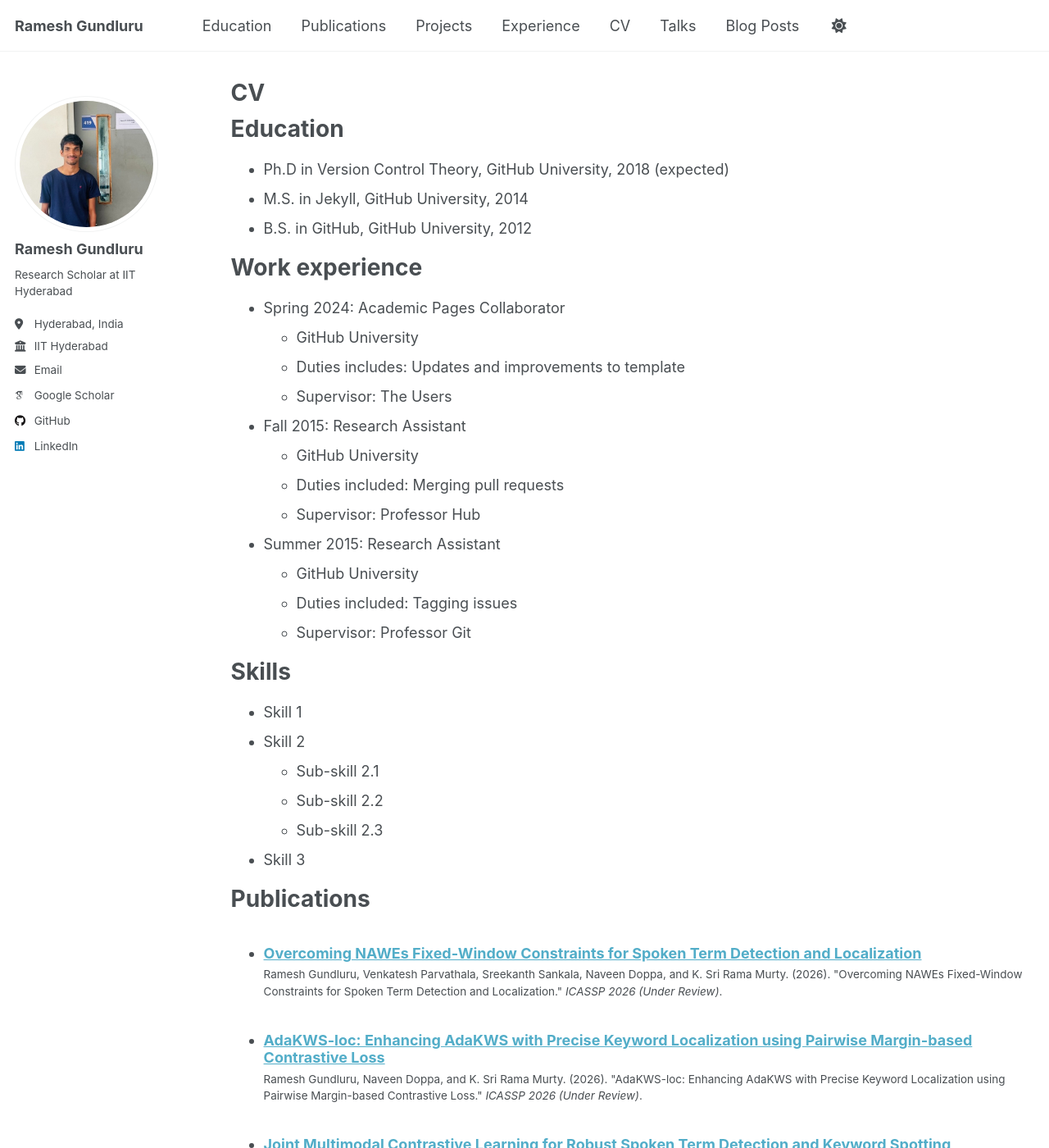
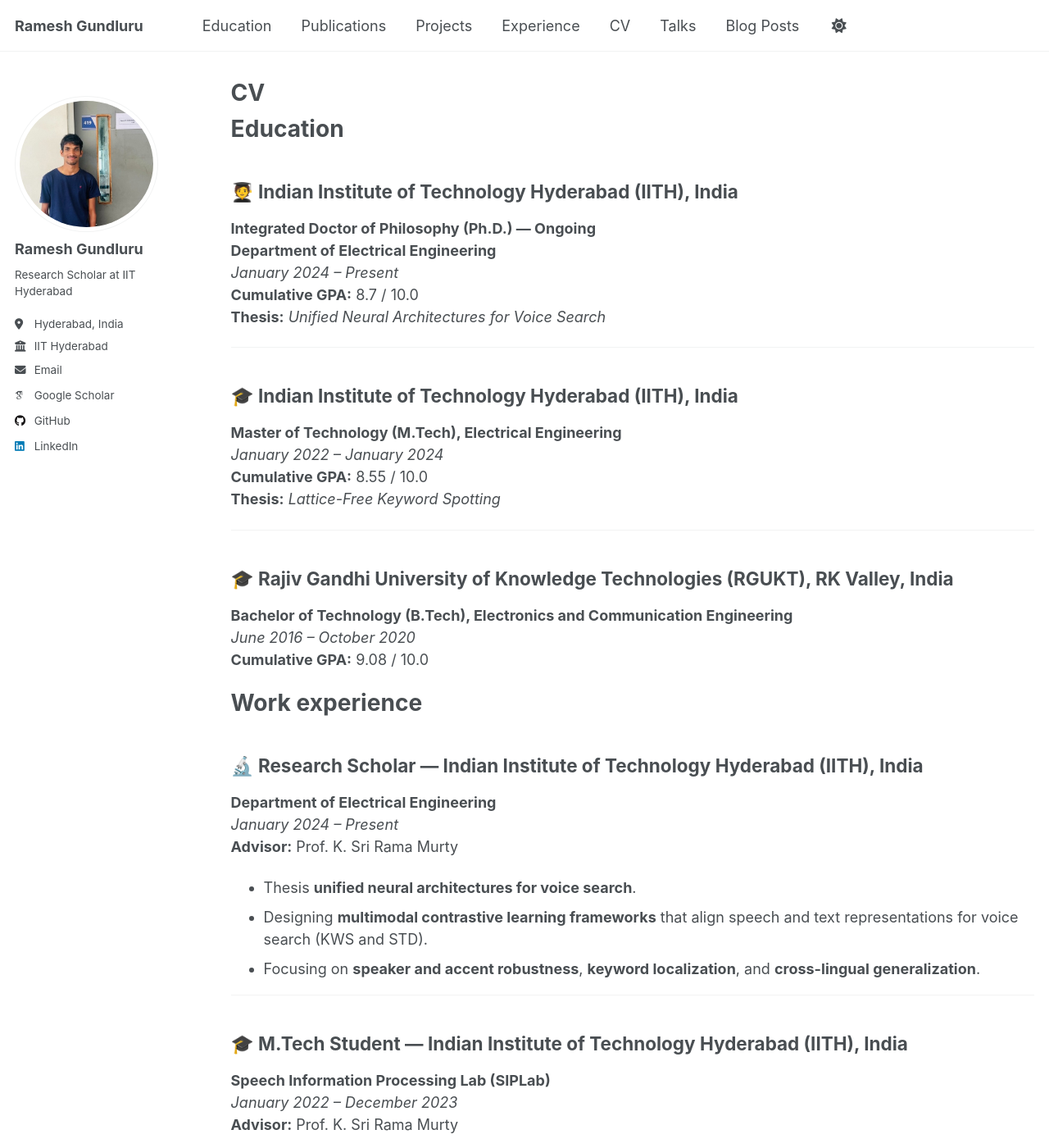
Before and after one commit to ramesh720/ramesh720.github.io, a Jekyll site: the page built from _pages/cv.md, in a window 1280 px wide and 1400 px high. Shown: the whole window at 82% size. Built offline with Jekyll 4.4.1, drawn with Linux system fonts in a browser that asks for light colours; some web fonts are replaced; a script that is not in the unit is left out; some of the changed text lies outside the part shown.

Commit message:
Add files via upload

```diff
--- a/_pages/cv.md
+++ b/_pages/cv.md
@@ -11,35 +11,86 @@ redirect_from:
 
 Education
 ======
-* Ph.D in Version Control Theory, GitHub University, 2018 (expected)
-* M.S. in Jekyll, GitHub University, 2014
-* B.S. in GitHub, GitHub University, 2012
+
+
+## 🧑‍🎓 Indian Institute of Technology Hyderabad (IITH), India
+**Integrated Doctor of Philosophy (Ph.D.) — Ongoing**
+**Department of Electrical Engineering**
+*January 2024 – Present*
+**Cumulative GPA:** 8.7 / 10.0
+**Thesis:** *Unified Neural Architectures for Voice Search*
+
+
+---
+
+## 🎓 Indian Institute of Technology Hyderabad (IITH), India
+**Master of Technology (M.Tech), Electrical Engineering**
+*January 2022 – January 2024*
+**Cumulative GPA:** 8.55 / 10.0
+**Thesis:** *Lattice-Free Keyword Spotting*
+
+---
+
+## 🎓 Rajiv Gandhi University of Knowledge Technologies (RGUKT), RK Valley, India
+**Bachelor of Technology (B.Tech), Electronics and Communication Engineering**
+*June 2016 – October 2020*
+**Cumulative GPA:** 9.08 / 10.0
+
 
 Work experience
 ======
-* Spring 2024: Academic Pages Collaborator
-  * GitHub University
-  * Duties includes: Updates and improvements to template
-  * Supervisor: The Users
 
-* Fall 2015: Research Assistant
-  * GitHub University
-  * Duties included: Merging pull requests
-  * Supervisor: Professor Hub
 
-* Summer 2015: Research Assistant
-  * GitHub University
-  * Duties included: Tagging issues
-  * Supervisor: Professor Git
+
+## 🔬 Research Scholar — Indian Institute of Technology Hyderabad (IITH), India
+**Department of Electrical Engineering**
+*January 2024 – Present*
+**Advisor:** Prof. K. Sri Rama Murty
+
+- Thesis **unified neural architectures for voice search**.
+- Designing **multimodal contrastive learning frameworks** that align speech and text representations for voice search (KWS and STD).
+- Focusing on **speaker and accent robustness**, **keyword localization**, and **cross-lingual generalization**.
+
+
+---
+
+
+## 🎓 M.Tech Student — Indian Institute of Technology Hyderabad (IITH), India
+**Speech Information Processing Lab (SIPLab)**
+*January 2022 – December 2023*
+**Advisor:** Prof. K. Sri Rama Murty
+
+- Thesis **lattice-free keyword spotting**.
+- Developed **lattice-free keyword spotting** system to spot the any arbritrary keywords in a continuous speech.
+- Developed **speech systems** for **Automatic Speech Recognition (ASR)** and **Speech Synthesis** using **deep learning and signal processing** frameworks.
+- Built multilingual keyword spotting models as part of the **National Language Translation Mission (NLTM)** sponsered project.
+
+---
+
+## 🧠 Project Associate — Indian Institute of Technology Hyderabad (IITH), India
+**Speech Information Processing Lab (SIPLab)**
+*June 2021 – December 2021*
+
+- Worked under the supervision of **Prof. K. Sri Rama Murty**.
+- Developed a **Language Identification (LID)** system for **Indian languages** using **self-supervised representations**.
+- Explored phonotactic and acoustic cues for robust multilingual recognition.
+
+---
+
+## 🧩 Research Intern — Indian Institute of Technology Hyderabad (IITH), India
+**Speech Information Processing Lab (SIPLab)**
+*May 2018 – June 2021*
+
+- Worked on developing systems of **Recognition of Paralinguistic Aspects of Speech**.
+- Built an **Attention-based Phonetic Convolutional Recurrent Neural Network (CRNN)** for **language identification**.
+
+---
+
+
 
 Skills
 ======
-* Skill 1
-* Skill 2
-  * Sub-skill 2.1
-  * Sub-skill 2.2
-  * Sub-skill 2.3
-* Skill 3
+* Python, Pytorch, Tensorflow
 
 Publications
 ======
```
